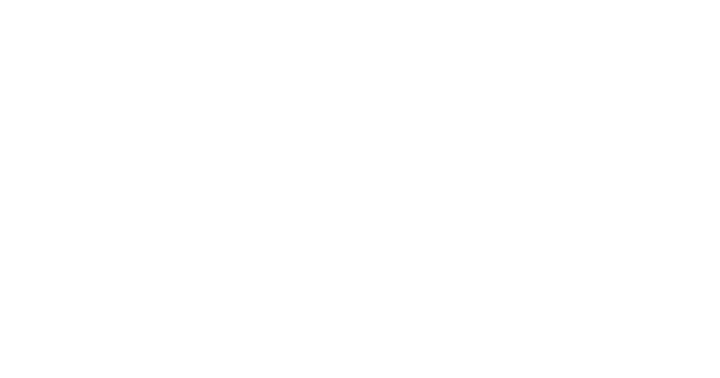
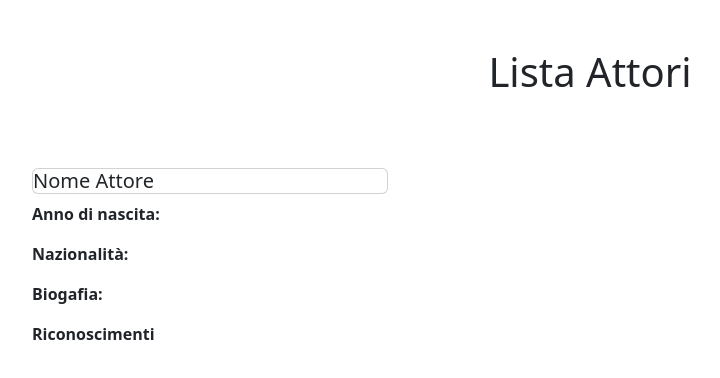
Before and after one commit to espindolasol95/react-api, a React (Vite) app: page / in a window 1280 px wide. Shown: the top 378 px of the page, without its empty margins (50-770 px from the left). Built offline with nearby package versions, Linux system fonts and the light colour scheme.

Commit message:
feat(chiamata agli epi con axios ,salvo i dati e mostro dati aggiornati)

```diff
--- a/src/App.jsx
+++ b/src/App.jsx
@@ -1,7 +1,24 @@
 import { useState } from 'react'
+import 'bootstrap/dist/css/bootstrap.min.css';
 
 function App() {
-
+  return(
+  <div className="container py-5">
+    <h1 className='text-center mb-5'>Lista Attori</h1>
+    <div className="row g-4">
+      <div className="col-12 col md-6 col-lg-4">
+        <img src="" alt="" />
+        <div className="card-body">
+          <h5 className="card title">Nome Attore</h5>
+          <p className='card-text'><strong>Anno di nascita:</strong></p>
+           <p className='card-text'><strong>Nazionalità:</strong></p>
+            <p className='card-text'><strong>Biogafia:</strong></p>
+             <p className='card-text'><strong>Riconoscimenti</strong></p>
+        </div>
+      </div>
+    </div>
+  </div>
+  )
 }
 
 export default App
```
